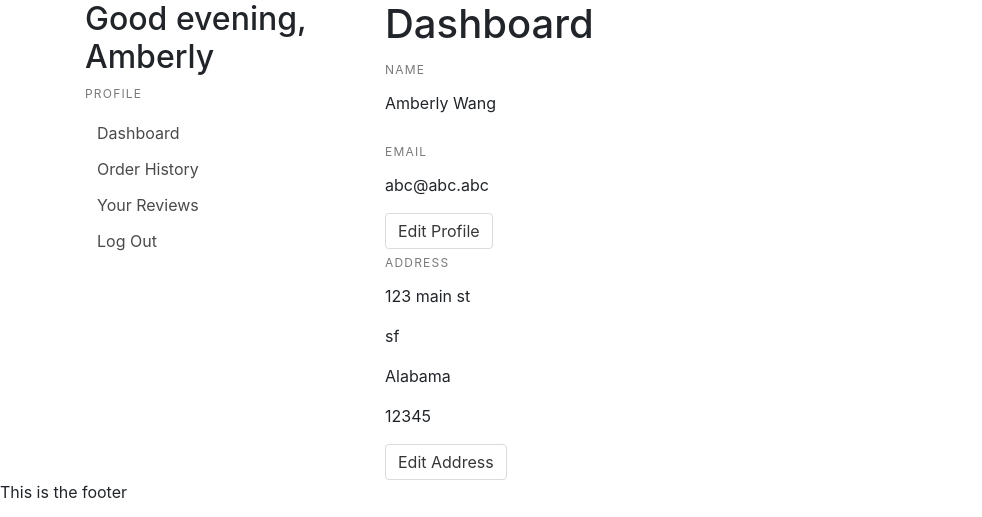
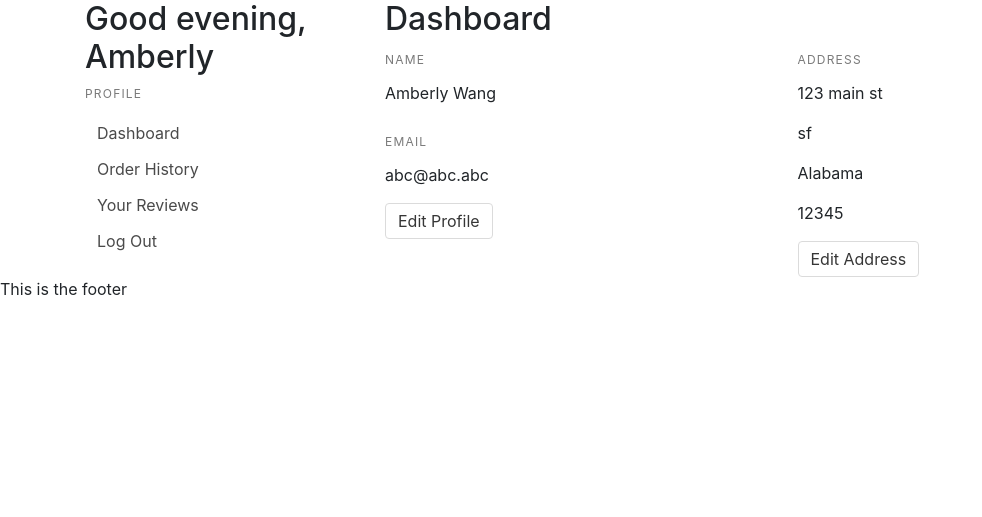
Before and after one commit to awang617/Message, a Flask app: page /profile in a window 1280 px wide. Shown: the part 72-589 px from the top of the page, without its empty margins (0-982 px from the left). Run offline with Flask 2, Linux system fonts and the light colour scheme; a user stored in the database is signed in; some libraries are stand-ins or nearby versions.

Commit message:
updated the layout and styling

```diff
--- a/templates/dashboard.html
+++ b/templates/dashboard.html
@@ -1,15 +1,16 @@
 {% extends 'profile.html' %}
 
 {% block profile %}
-<h1>Dashboard</h1>
-<div>
+<h2>Dashboard</h2>
+    <div class="row">
+        <div class="col-6">
             <label class="menu-label">Name</label>
             <p>{{user.fname}} {{user.lname}}</p>
             <label class="menu-label">Email</label>
             <p>{{user.email}}</p>
             <a href="/profile/edit" class="button">Edit Profile</a>
         </div>
-<div>
+        <div class="col-6">
             <label class="menu-label">Address</label>
             <p>{{user.street_address}}</p>
             <p>{{user.city}}</p>
@@ -17,4 +18,5 @@
             <p>{{user.postal_code}}</p>
             <a href="/profile/address" class="button">Edit Address</a>
         </div>
+    </div>
 {% endblock %}
```
Lines whose indentation alone changed are shown as unchanged.
